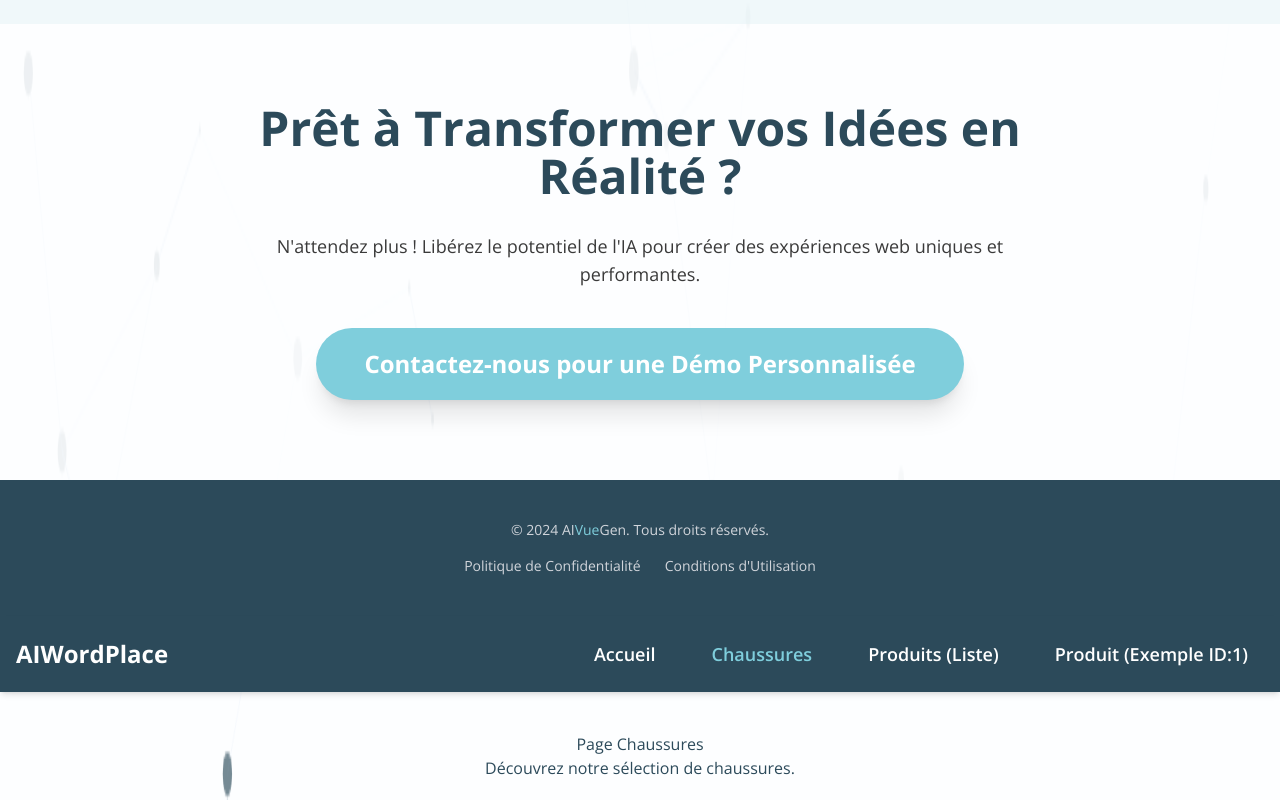
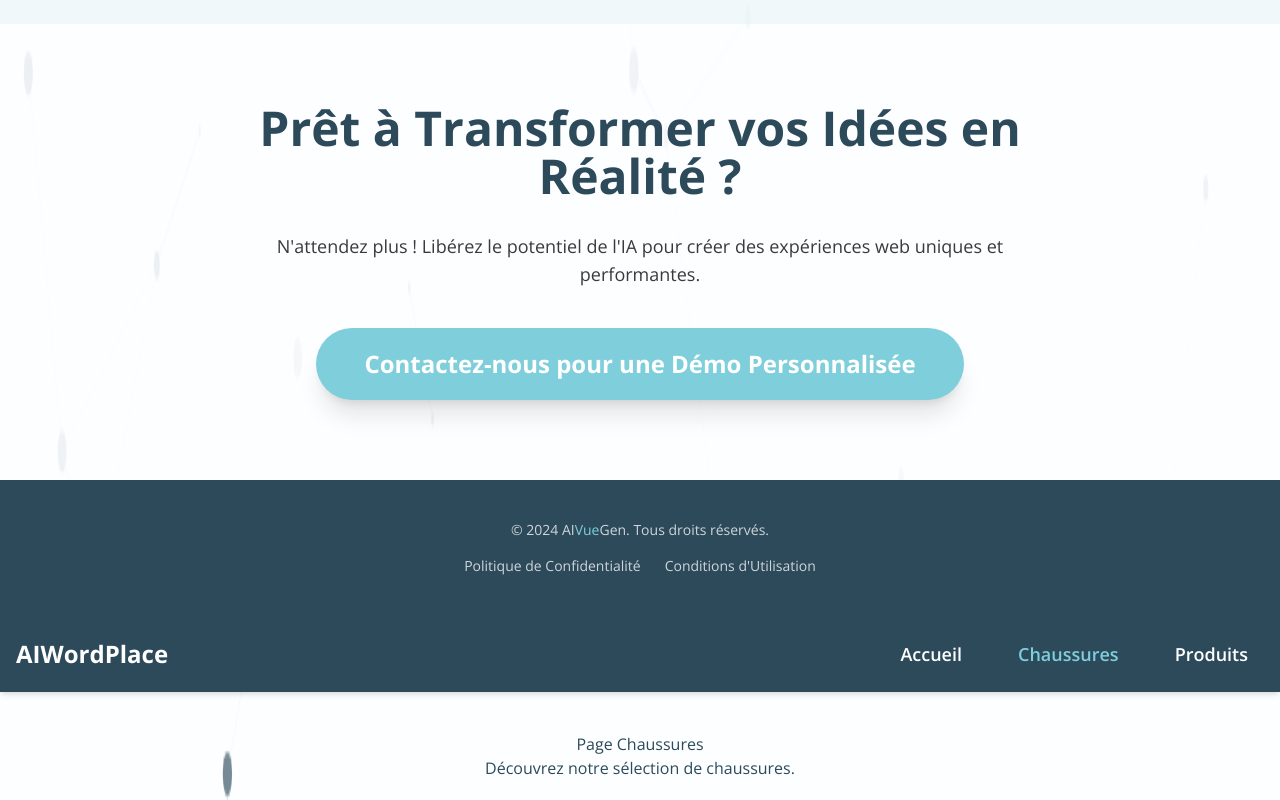
Before and after one commit to Henri-dC/Agent-dev, a Vue app: page /chaussures in a window 1280 px wide. Shown: the part 3013-3813 px from the top of the page. Built offline with nearby package versions, Linux system fonts and the light colour scheme.

Commit message:
Approbation des changements de dev

```diff
--- a/src/App.vue
+++ b/src/App.vue
@@ -1,74 +1,38 @@
 <script setup>
-import { ref } from 'vue';
-
-const isMenuOpen = ref(false);
-const toggleMenu = () => {
-  isMenuOpen.value = !isMenuOpen.value;
-};
+// La logique isMenuOpen et toggleMenu a été supprimée car le menu hamburger n'est plus utilisé.
 </script>
 
 <template>
-  <!-- Header using Tailwind classes -->
+  <!-- En-tête utilisant les classes Tailwind -->
   <header class="bg-primary-text text-white py-4 shadow-md relative z-50">
     <nav class="container mx-auto px-4 flex justify-between items-center">
-      <!-- Brand/Logo (placeholder, can be customized) -->
+      <!-- Nom de la marque/Logo -->
       <router-link to="/" class="text-2xl font-bold text-white hover:text-secondary-accent transition-colors duration-300">
         AIWordPlace
       </router-link>
 
-      <!-- Hamburger button for mobile -->
-      <button class="lg:hidden flex flex-col justify-around w-8 h-6 bg-transparent border-none cursor-pointer p-0 focus:outline-none"
-              @click="toggleMenu"
-              :class="{ 'is-active': isMenuOpen }"
-              aria-label="Toggle navigation"
-              :aria-expanded="isMenuOpen ? 'true' : 'false'">
-        <span class="block w-full h-0.5 bg-white rounded-sm transition-all duration-300 ease-in-out origin-top-left"
-              :class="{ 'rotate-45 translate-x-1': isMenuOpen }"></span>
-        <span class="block w-full h-0.5 bg-white rounded-sm transition-all duration-300 ease-in-out"
-              :class="{ 'opacity-0': isMenuOpen }"></span>
-        <span class="block w-full h-0.5 bg-white rounded-sm transition-all duration-300 ease-in-out origin-bottom-left"
-              :class="{ '-rotate-45 translate-x-1': isMenuOpen }"></span>
-      </button>
-
-      <!-- Navigation Menu -->
-      <ul class="flex flex-col lg:flex-row space-y-2 lg:space-y-0 lg:space-x-6
-                 absolute lg:static top-full left-0 w-full lg:w-auto
-                 bg-primary-text lg:bg-transparent shadow-lg lg:shadow-none py-4 lg:py-0
-                 transition-all duration-300 ease-in-out overflow-hidden"
-          :class="{ 'max-h-0 opacity-0 lg:max-h-full lg:opacity-100': !isMenuOpen,
-                    'max-h-screen opacity-100': isMenuOpen }">
+      <!-- Menu de navigation - Toujours visible, style bureau -->
+      <ul class="flex space-x-6">
         <li>
-          <router-link to="/" @click="isMenuOpen = false"
+          <router-link to="/"
                        class="block py-2 px-4 text-white text-lg font-semibold
-                              hover:bg-secondary-accent lg:hover:bg-transparent lg:hover:text-secondary-accent
-                              transition-colors duration-300 rounded-md lg:rounded-none">
+                              hover:text-secondary-accent transition-colors duration-300">
             Accueil
           </router-link>
         </li>
         <li>
-          <router-link to="/chaussures" @click="isMenuOpen = false"
+          <router-link to="/chaussures"
                        class="block py-2 px-4 text-white text-lg font-semibold
-                              hover:bg-secondary-accent lg:hover:bg-transparent lg:hover:text-secondary-accent
-                              transition-colors duration-300 rounded-md lg:rounded-none">
+                              hover:text-secondary-accent transition-colors duration-300">
             Chaussures
           </router-link>
         </li>
-        <!-- Link to the products list page -->
+        <!-- Lien vers la page de liste des produits, simplifiée -->
         <li>
-          <router-link to="/products" @click="isMenuOpen = false"
+          <router-link to="/products"
                        class="block py-2 px-4 text-white text-lg font-semibold
-                              hover:bg-secondary-accent lg:hover:bg-transparent lg:hover:text-secondary-accent
-                              transition-colors duration-300 rounded-md lg:rounded-none">
-            Produits (Liste)
-          </router-link>
-        </li>
-        <!-- ADDED: Example Product Detail link (for testing/demonstration) -->
-        <li>
-          <router-link to="/products/1" @click="isMenuOpen = false"
-                       class="block py-2 px-4 text-white text-lg font-semibold
-                              hover:bg-secondary-accent lg:hover:bg-transparent lg:hover:text-secondary-accent
-                              transition-colors duration-300 rounded-md lg:rounded-none">
-            Produit (Exemple ID:1)
+                              hover:text-secondary-accent transition-colors duration-300">
+            Produits
           </router-link>
         </li>
       </ul>
@@ -79,30 +43,14 @@ const toggleMenu = () => {
 </template>
 
 <style>
-/* Global styles for the body - using Tailwind colors */
+/* Styles globaux pour le corps - utilisant les couleurs Tailwind */
 body {
   @apply bg-body-bg m-0 min-h-screen overflow-x-hidden;
 }
 
-/* Base styles for router-link active state - make it consistent with hover */
+/* Styles de base pour l'état actif des liens de routeur - pour le rendre cohérent avec le survol */
 .router-link-exact-active {
-    @apply text-secondary-accent; /* Use secondary-accent for active links on desktop */
+    @apply text-secondary-accent; /* Utilise la couleur secondaire pour les liens actifs sur ordinateur */
 }
-/* For mobile menu, active link might have different bg */
-@media (max-width: 1023px) { /* Adjust breakpoint if 'lg' is different */
-    .router-link-exact-active {
-        @apply bg-secondary-accent text-white; /* Active link has secondary-accent background on mobile */
-    }
-}
-
-/* Animation for hamburger button remains here as it's specific to the button state */
-.hamburger-button.is-active span:nth-child(1) {
-  transform: translateY(10.5px) rotate(45deg);
-}
-.hamburger-button.is-active span:nth-child(2) {
-  opacity: 0;
-}
-.hamburger-button.is-active span:nth-child(3) {
-  transform: translateY(-10.5px) rotate(-45deg);
-}
+/* Les styles d'animation du bouton hamburger ont été supprimés car le bouton lui-même est retiré. */
 </style>
```
